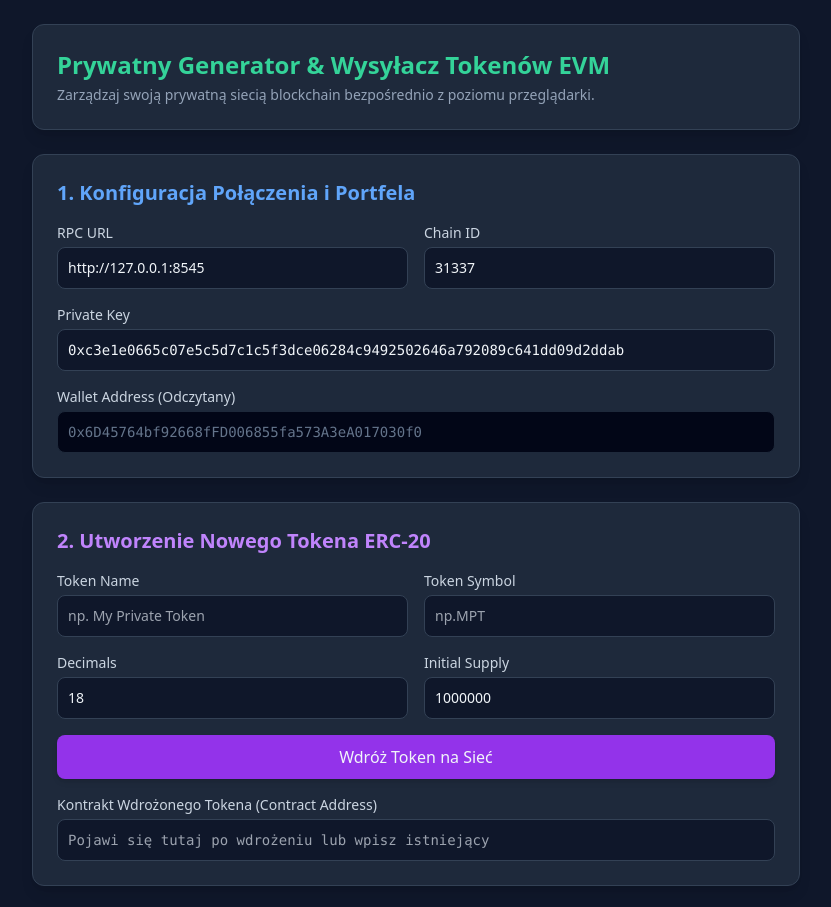
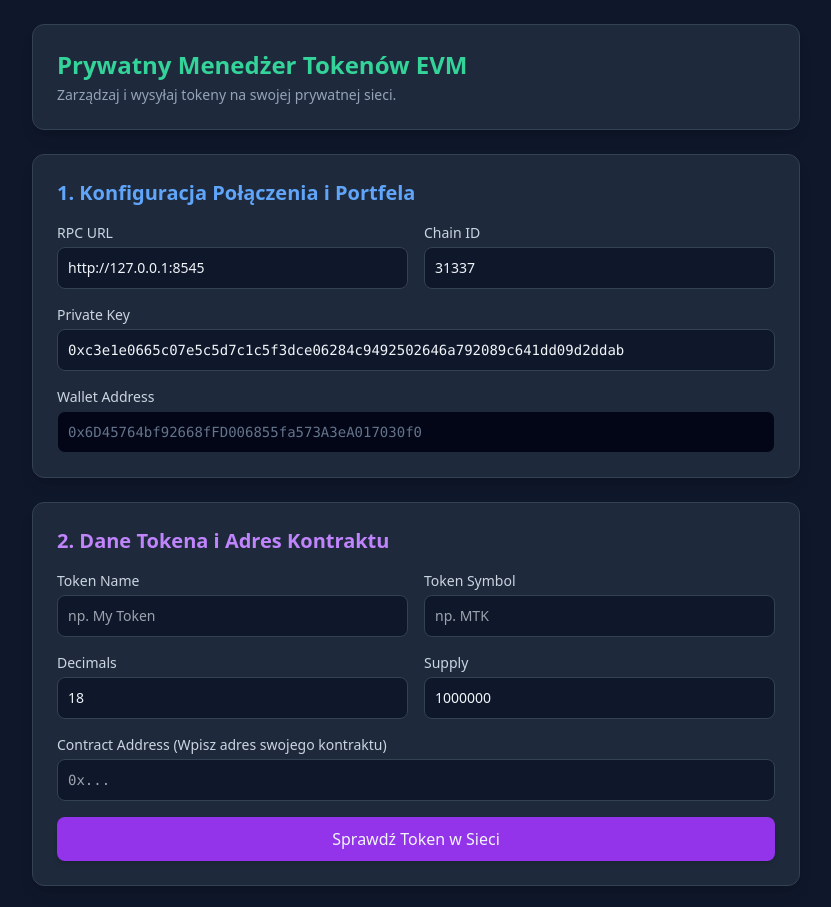
Before and after one commit to success7777sd-svg/Create-token-, a plain HTML site: page index.html in a window 1280 px wide. Shown: the top 907 px of the page, without its empty margins (224-1055 px from the left). Drawn offline with nearby package versions, Linux system fonts and the light colour scheme.

Commit message:
Rename and update token management interface

```diff
--- a/index.html
+++ b/index.html
@@ -3,7 +3,7 @@
 <head>
     <meta charset="UTF-8">
     <meta name="viewport" content="width=device-width, initial-scale=1.0">
-    <title>Private Network Token Deployer & Sender</title>
+    <title>Private Network Token Manager</title>
     <!-- Tailwind CSS CDN -->
     <script src="https://cdn.tailwindcss.com"></script>
     <!-- Ethers.js v6 CDN -->
@@ -14,8 +14,8 @@
 
         <!-- Nagłówek -->
         <header class="bg-slate-800 p-6 rounded-xl shadow-lg border border-slate-700">
-            <h1 class="text-2xl font-bold text-emerald-400">Prywatny Generator & Wysyłacz Tokenów EVM</h1>
-            <p class="text-slate-400 text-sm mt-1">Zarządzaj swoją prywatną siecią blockchain bezpośrednio z poziomu przeglądarki.</p>
+            <h1 class="text-2xl font-bold text-emerald-400">Prywatny Menedżer Tokenów EVM</h1>
+            <p class="text-slate-400 text-sm mt-1">Zarządzaj i wysyłaj tokeny na swojej prywatnej sieci.</p>
         </header>
 
         <!-- Sekcja Konfiguracji Sieci i Portfela -->
@@ -38,42 +38,42 @@
                 <input type="text" id="privateKey" value="0xc3e1e0665c07e5c5d7c1c5f3dce06284c9492502646a792089c641dd09d2ddab" class="w-full mt-1 bg-slate-900 border border-slate-700 rounded-lg p-2.5 text-sm font-mono focus:ring-2 focus:ring-blue-500 outline-none">
             </div>
             <div>
-                <label class="block text-sm font-medium text-slate-300">Wallet Address (Odczytany)</label>
+                <label class="block text-sm font-medium text-slate-300">Wallet Address</label>
                 <input type="text" id="walletAddress" value="0x6D45764bf92668fFD006855fa573A3eA017030f0" disabled class="w-full mt-1 bg-slate-950 border border-slate-800 rounded-lg p-2.5 text-sm text-slate-500 font-mono">
             </div>
         </section>
 
-        <!-- Sekcja Tworzenia Tokena -->
+        <!-- Sekcja Parametrów Tokena i Kontraktu -->
         <section class="bg-slate-800 p-6 rounded-xl shadow-lg border border-slate-700 space-y-4">
-            <h2 class="text-xl font-semibold text-purple-400">2. Utworzenie Nowego Tokena ERC-20</h2>
+            <h2 class="text-xl font-semibold text-purple-400">2. Dane Tokena i Adres Kontraktu</h2>
 
             <div class="grid grid-cols-1 md:grid-cols-2 gap-4">
                 <div>
                     <label class="block text-sm font-medium text-slate-300">Token Name</label>
-                    <input type="text" id="tokenName" placeholder="np. My Private Token" class="w-full mt-1 bg-slate-900 border border-slate-700 rounded-lg p-2.5 text-sm focus:ring-2 focus:ring-purple-500 outline-none">
+                    <input type="text" id="tokenName" placeholder="np. My Token" class="w-full mt-1 bg-slate-900 border border-slate-700 rounded-lg p-2.5 text-sm focus:ring-2 focus:ring-purple-500 outline-none">
                 </div>
                 <div>
                     <label class="block text-sm font-medium text-slate-300">Token Symbol</label>
-                    <input type="text" id="tokenSymbol" placeholder="np.MPT" class="w-full mt-1 bg-slate-900 border border-slate-700 rounded-lg p-2.5 text-sm focus:ring-2 focus:ring-purple-500 outline-none">
+                    <input type="text" id="tokenSymbol" placeholder="np. MTK" class="w-full mt-1 bg-slate-900 border border-slate-700 rounded-lg p-2.5 text-sm focus:ring-2 focus:ring-purple-500 outline-none">
                 </div>
                 <div>
                     <label class="block text-sm font-medium text-slate-300">Decimals</label>
                     <input type="number" id="tokenDecimals" value="18" class="w-full mt-1 bg-slate-900 border border-slate-700 rounded-lg p-2.5 text-sm focus:ring-2 focus:ring-purple-500 outline-none">
                 </div>
                 <div>
-                    <label class="block text-sm font-medium text-slate-300">Initial Supply</label>
+                    <label class="block text-sm font-medium text-slate-300">Supply</label>
                     <input type="text" id="tokenSupply" value="1000000" class="w-full mt-1 bg-slate-900 border border-slate-700 rounded-lg p-2.5 text-sm focus:ring-2 focus:ring-purple-500 outline-none">
                 </div>
             </div>
 
-            <button onclick="deployToken()" class="w-full bg-purple-600 hover:bg-purple-700 font-medium py-2.5 rounded-lg transition duration-200 shadow-md">
-                Wdróż Token na Sieć
+            <div>
+                <label class="block text-sm font-medium text-slate-300">Contract Address (Wpisz adres swojego kontraktu)</label>
+                <input type="text" id="contractAddress" placeholder="0x..." class="w-full mt-1 bg-slate-900 border border-slate-700 rounded-lg p-2.5 text-sm font-mono focus:ring-2 focus:ring-purple-500 outline-none">
+            </div>
+
+            <button onclick="verifyContract()" class="w-full bg-purple-600 hover:bg-purple-700 font-medium py-2.5 rounded-lg transition duration-200 shadow-md">
+                Sprawdź Token w Sieci
             </button>
-
-            <div>
-                <label class="block text-sm font-medium text-slate-300">Kontrakt Wdrożonego Tokena (Contract Address)</label>
-                <input type="text" id="contractAddress" placeholder="Pojawi się tutaj po wdrożeniu lub wpisz istniejący" class="w-full mt-1 bg-slate-900 border border-slate-700 rounded-lg p-2.5 text-sm font-mono focus:ring-2 focus:ring-purple-500 outline-none">
-            </div>
         </section>
 
         <!-- Sekcja Wysyłania Tokenów -->
@@ -110,11 +110,6 @@
             consoleBox.scrollTop = consoleBox.scrollHeight;
         }
 
-        // Standardowy bytecode i ABI dla prostego kontraktu ERC20 (Standard OpenZeppelin-like w uproszczonej formie solc)
-        // Dla uproszczenia wdrożenia bezpośredniego bez kompilatora w przeglądarce,
-        // zalecamy użycie gotowego kontraktu fabrycznego lub uproszczonego bytecode'u.
-        // Poniżej znajduje się uproszczony interfejs do wysyłania (wymaga istniejącego adresu kontraktu).
-
         async function getProviderAndWallet() {
             const rpcUrl = document.getElementById('rpcUrl').value;
             const privateKey = document.getElementById('privateKey').value;
@@ -124,9 +119,45 @@
             return { provider, wallet };
         }
 
-        async function deployToken() {
-            log("Funkcja wdrażania tokena wymaga skompilowanego bytecode'u. W sieciach prywatnych zaleca się wdrożenie kontraktu przez Hardhat/Foundry, a następnie wpisanie 'Contract Address' poniżej.");
-            alert("Wskazówka: Wklej adres już istniejącego kontraktu tokena w polu 'Contract Address' poniżej, aby zarządzać jego wysyłką.");
+        async function verifyContract() {
+            try {
+                const contractAddress = document.getElementById('contractAddress').value;
+                if (!contractAddress) {
+                    alert("Wpisz najpierw Contract Address!");
+                    return;
+                }
+
+                log("Łączenie z siecią i sprawdzanie kontraktu...");
+                const { provider } = await getProviderAndWallet();
+
+                const erc20Abi = [
+                    "function name() view returns (string)",
+                    "function symbol() view returns (string)",
+                    "function decimals() view returns (uint8)",
+                    "function totalSupply() view returns (uint256)"
+                ];
+
+                const contract = new ethers.Contract(contractAddress, erc20Abi, provider);
+
+                const name = await contract.name();
+                const symbol = await contract.symbol();
+                const decimals = await contract.decimals();
+                const totalSupply = await contract.totalSupply();
+
+                // Automatyczne uzupełnienie pól na podstawie tego, co znajduje się w sieci pod tym adresem
+                document.getElementById('tokenName').value = name;
+                document.getElementById('tokenSymbol').value = symbol;
+                document.getElementById('tokenDecimals').value = decimals;
+                document.getElementById('tokenSupply').value = ethers.formatUnits(totalSupply, decimals);
+
+                log(`Sukces! Odczytano kontrakt: ${name} (${symbol})`);
+                alert(`Znaleziono token: ${name} [${symbol}]`);
+
+            } catch (error) {
+                console.error(error);
+                log(`Błąd weryfikacji: ${error.message}`);
+                alert("Nie udało się odczytać kontraktu pod tym adresem. Upewnij się, że RPC i adres są poprawne.");
+            }
         }
 
         async function sendTokens() {
@@ -141,13 +172,11 @@
                     return;
                 }
 
-                log("Inicjalizacja wysyłki...");
+                log("Inicjalizacja wysyłki tokenów...");
                 const { wallet } = await getProviderAndWallet();
 
-                // Minimalne ABI dla funkcji transfer
                 const erc20Abi = [
-                    "function transfer(address to, uint256 value) public returns (bool)",
-                    "function symbol() view returns (string)"
+                    "function transfer(address to, uint256 value) public returns (bool)"
                 ];
 
                 const contract = new ethers.Contract(contractAddress, erc20Abi, wallet);
@@ -160,11 +189,11 @@
 
                 await tx.wait();
                 log("Transakcja została pomyślnie potwierdzona!");
-                alert("Tokeny zostały wysłane pomyślnie!");
+                alert("Tokeny zostały pomyślnie wysłane!");
 
             } catch (error) {
                 console.error(error);
-                log(`Błąd: ${error.message}`);
+                log(`Błąd wysyłki: ${error.message}`);
                 alert("Wystąpił błąd podczas wysyłki. Sprawdź konsolę.");
             }
         }
```
